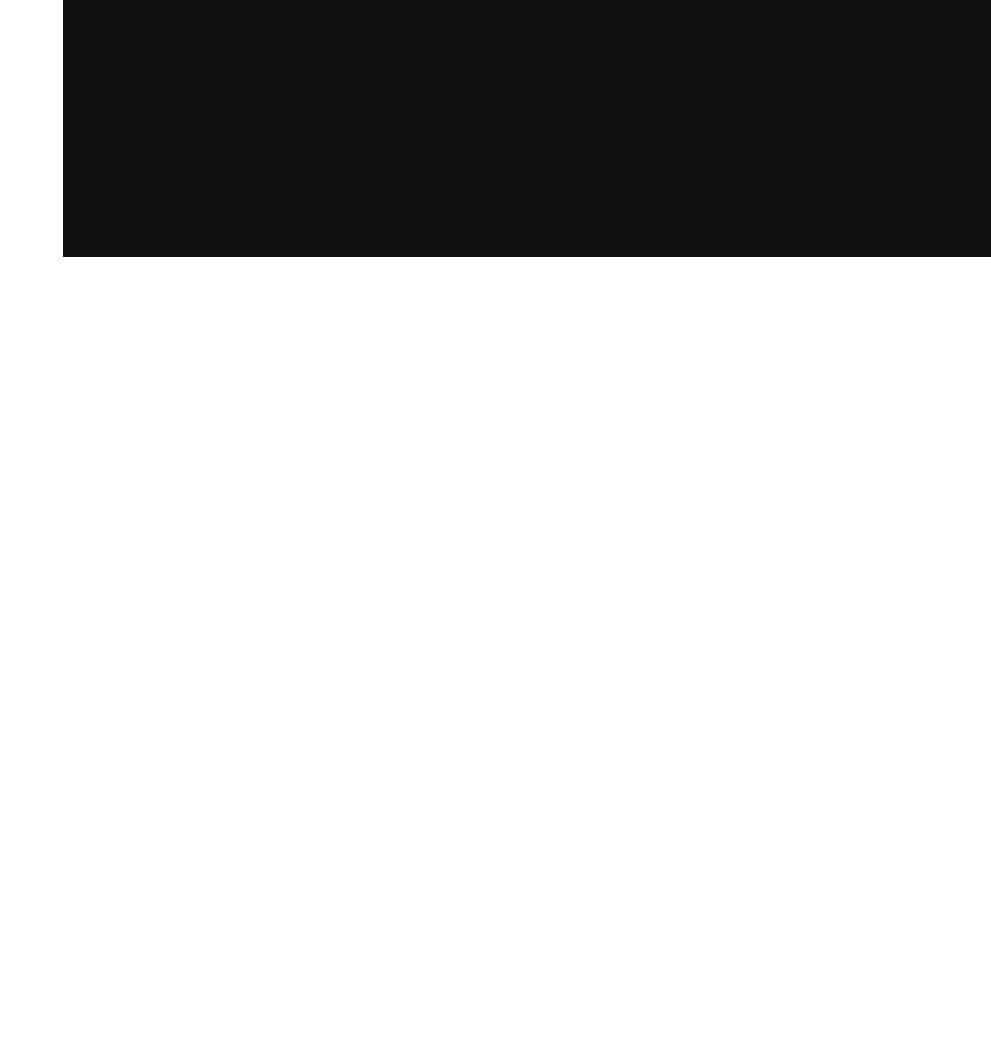
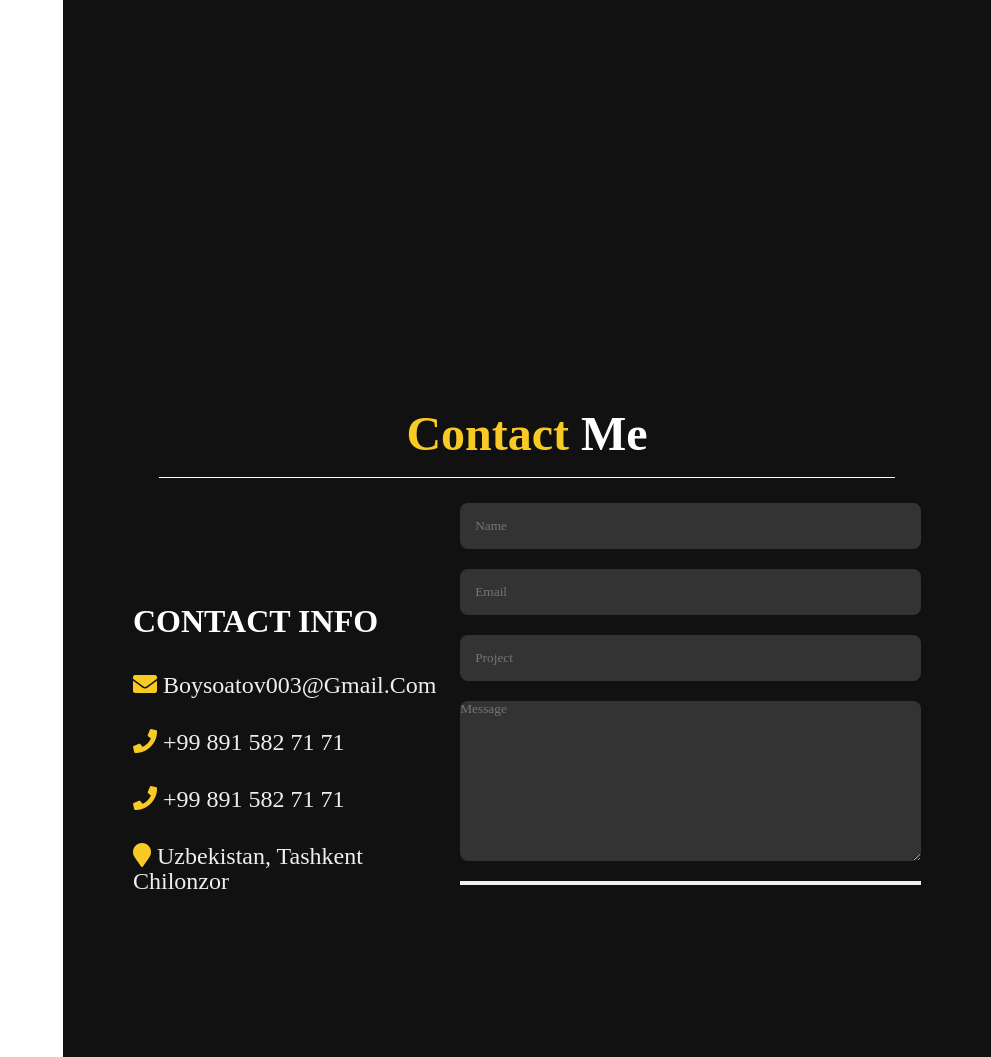
Before and after one commit to jdu214843/portfolio, a React app: page /navbar in a window 1280 px wide. Shown: the part 3225-4282 px from the top of the page, without its empty margins (289-1280 px from the left). Before the commit the page ends 3482 px from the top, so only its background shows below. Built offline with nearby package versions, Linux system fonts and the light colour scheme.

Commit message:
update contact and portfolio section

```diff
--- a/src/components/home/index.jsx
+++ b/src/components/home/index.jsx
@@ -1,6 +1,7 @@
 import React from "react";
 import {
   About,
+  Contact,
   Container,
   Education,
   LeftSide,
@@ -234,6 +235,47 @@ export const Home = () => {
           </div>
         </div>
       </Portfolio>
+      <Contact>
+        <div className="heading">
+          <h1>
+            <span className="var_color">Contact</span> Me
+          </h1>
+        </div>
+        <div className="contact_section">
+          <div className="leftContactSide">
+            <h1>Contact Info</h1>
+            <i className="fas fa-envelope" aria-hidden="true">
+              <span> Boysoatov003@gmail.com</span>
+            </i>
+            <i className="fa fa-phone">
+              <span> +99 891 582 71 71</span>
+            </i>
+            <i className="fa fa-phone">
+              <span> +99 891 582 71 71</span>
+            </i>
+            <i className="fa fa-map-marker" aria-hidden="true">
+              {" "}
+              <span> Uzbekistan, Tashkent Chilonzor</span>
+            </i>
+          </div>
+
+          <div className="rifghtContactSide">
+            <div className="contact_message_section">
+              <input type="text" name="Name" placeholder="Name" />
+              <input type="text" name="email" placeholder="Email" />
+              <input type="text" name="Project" placeholder="Project" />
+              <textarea
+                name="message"
+                id="textarea"
+                cols="30"
+                rows="10"
+                placeholder="message"
+              ></textarea>
+              <button type="submit" value="Submit"></button>
+            </div>
+          </div>
+        </div>
+      </Contact>
     </Container>
   );
 };
--- a/src/components/home/style.js
+++ b/src/components/home/style.js
@@ -58,6 +58,15 @@ const Portfolio = styled.div`
   flex-direction: column;
   margin-left: 352px;
 `;
+const Contact = styled.div`
+  min-height: 100vh;
+  background-color: #111111;
+  color: #fff;
+  display: flex;
+  flex-direction: column;
+  justify-content: center;
+  margin-left: 352px;
+`;
 export {
   Container,
   LeftSide,
@@ -68,4 +77,5 @@ export {
   About,
   Education,
   Portfolio,
+  Contact,
 };
--- a/src/index.css
+++ b/src/index.css
@@ -267,3 +267,56 @@ body {
 }
 
 /* ended portfolio section */
+/* started contact section */
+.contact_section {
+  display: flex;
+
+  padding: 0px 70px;
+  gap: 20px;
+}
+
+.leftContactSide {
+  margin-top: 100px;
+  flex: 1 1 30rem;
+  display: flex;
+  flex-direction: column;
+}
+.leftContactSide h1 {
+  font-size: 2rem;
+  padding-bottom: 2rem;
+  text-transform: uppercase;
+}
+.leftContactSide i {
+  padding-bottom: 2rem;
+  font-size: 1.5rem;
+  color: #f9ca24;
+}
+.leftContactSide span {
+  font-weight: normal;
+  font-size: 1.5rem;
+  color: #eee;
+}
+.rifghtContactSide {
+  flex: 1 1 45rem;
+}
+.contact_message_section {
+  display: flex;
+  flex-direction: column;
+  gap: 20px;
+}
+.contact_message_section input {
+  padding: 15px;
+  border: none !important;
+  outline: none !important;
+  border-radius: 8px !important;
+  background-color: #333;
+  color: #eee;
+}
+.contact_message_section #textarea {
+  border: none !important;
+  outline: none !important;
+  border-radius: 8px !important;
+  background-color: #333;
+  color: #eee;
+}
+/* ended contact section */
```
